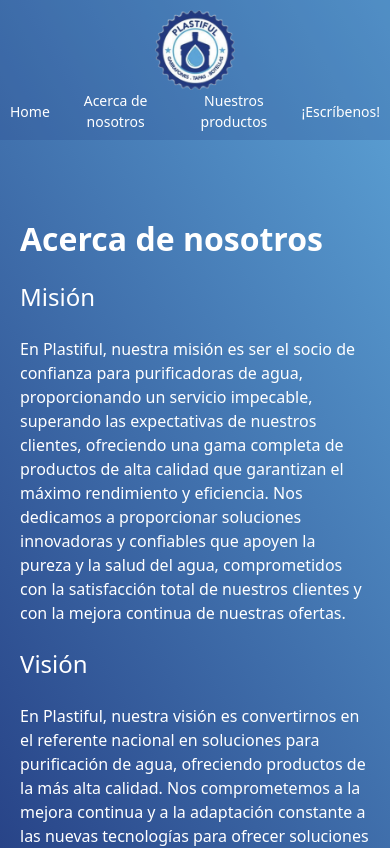
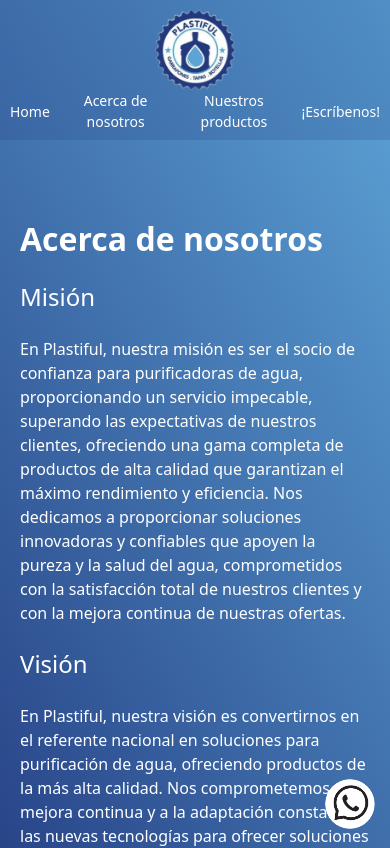
Before and after one commit to Tecayehuatl/plastiful, an Angular app: page /about in a window 390 px wide. Shown: the top 848 px of the page. Built offline with nearby package versions, Linux system fonts and the light colour scheme.

Commit message:
feature(Whatsapp): Whatsapp icon added and padding for about view was fixed

```diff
--- a/src/app/components/about/about.component.scss
+++ b/src/app/components/about/about.component.scss
@@ -5,7 +5,7 @@
   min-height: 100vh;
 
   &-container {
-    padding-top: 220px;
+    padding: 220px 20px 20px 20px;
     max-width: 1024px;
     margin-left: auto;
     margin-right: auto;
--- a/src/app/shared/layout/layout.component.html
+++ b/src/app/shared/layout/layout.component.html
@@ -1,4 +1,4 @@
-<div>
+<div class="layout">
   <header class="header">
     <div class="logo">
       <a routerLink="/">
@@ -53,4 +53,9 @@
       &copy; {{ currentYear}} Plastiful. Creado por <a class="footer-text-link" href="https://tecayehuatl.com" target="_blank">E. Tecayehuatl</a>
     </p>
   </footer>
+  <section class="whatsapp">
+    <a class="whatsapp-link" target="_blank" href="https://api.whatsapp.com/send?phone=5212212794374&text=Hola%2C%20%C2%A1Como%20podemos%20ayudarte%3F%20%F0%9F%91%8B">
+      <img class="whatsapp-image" src="../../../assets/images/whatsapp-icon.png" alt="Whatsapp logo" />
+    </a>
+  </section>
 </div>
--- a/src/app/shared/layout/layout.component.scss
+++ b/src/app/shared/layout/layout.component.scss
@@ -1,3 +1,7 @@
+.layout {
+  position: relative;
+}
+
 .header {
   align-items: center;
   background-color: rgba(34, 57, 127, 0.2);
@@ -87,6 +91,20 @@
   }
 }
 
+.whatsapp {
+  position: fixed;
+  bottom: 20px;
+  right: 20px;
+
+  &-image {
+    cursor: pointer;
+    border-radius: 50%;
+    display: block;
+    height: 60px;
+    width: 60px;
+  }
+}
+
 @media screen and (max-width: 768px) {
   .header {
     flex-direction: column;
@@ -117,6 +135,16 @@
       }
     }
   }
+
+  .whatsapp {
+    bottom: 15px;
+    right: 15px;
+
+    &-image {
+      height: 50px;
+      width: 50px;
+    }
+  }
 }
 
 @media screen and (max-width: 530px) {
```
Also changed, not shown: src/assets/images/whatsapp-icon.png (added).
